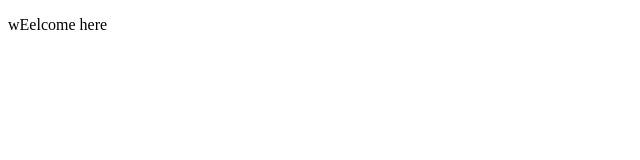
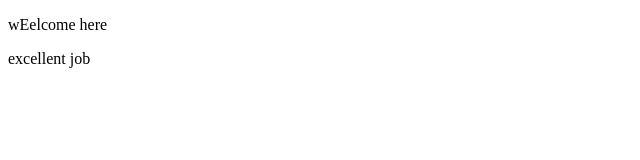
Before and after one commit to Shad1993CS/ShadowCS-one, a plain HTML site: page index.html in a window 1280 px wide. Shown: the full height of the page, 0-640 px from the left. Drawn offline with Linux system fonts and the light colour scheme.

Commit message:
shahd added this file

```diff
--- a/index.html
+++ b/index.html
@@ -6,6 +6,7 @@
 </head>
 <body>
 	<p>wEelcome here</p>
+	<h> excellent job</h>
 
 </body>
 </html>
```
